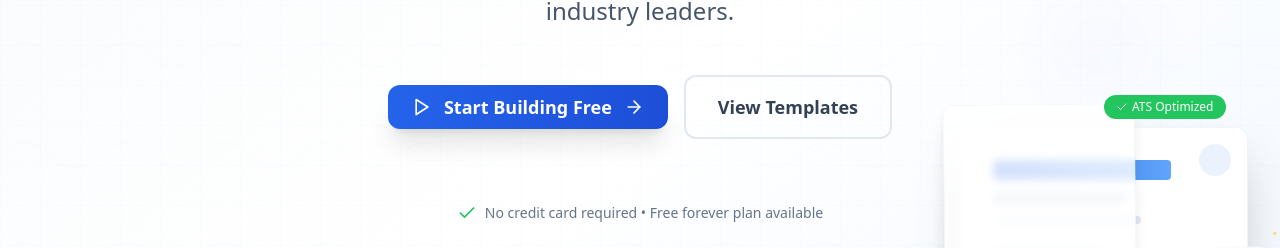
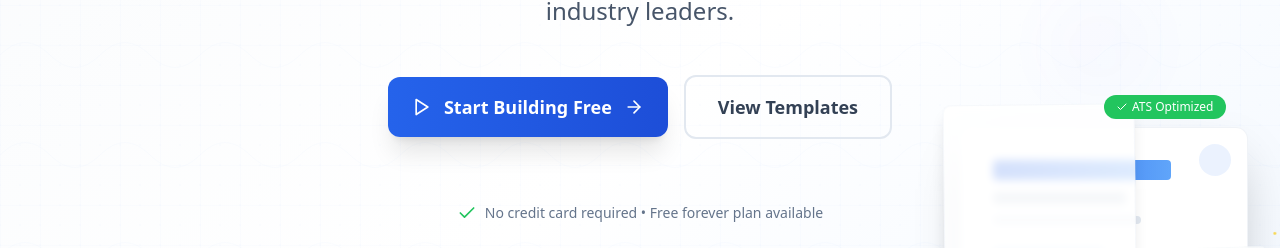
Before and after one commit to lahori-venkatesh/resumesurgdemo, a React (Vite) app: page / in a window 1280 px wide. Shown: the part 459-707 px from the top of the page. Built offline with nearby package versions, Linux system fonts and the light colour scheme; no server answers.

Commit message:
Updated HeroSection.tsx

```diff
--- a/src/components/ui/HeroSection.tsx
+++ b/src/components/ui/HeroSection.tsx
@@ -257,7 +257,7 @@ const HeroSection: React.FC<HeroSectionProps> = ({
           <SignedOut>
             <SignInButton mode="modal">
               <motion.button
-                className="bg-gradient-to-r from-blue-600 to-blue-700 text-white px-6 py-2 rounded-xl font-semibold text-lg flex items-center space-x-3 shadow-xl hover:shadow-2xl transition-all duration-300"
+                className="bg-gradient-to-r from-blue-600 to-blue-700 text-white px-6 py-4 rounded-xl font-semibold text-lg flex items-center space-x-3 shadow-xl hover:shadow-2xl transition-all duration-300"
                 whileHover={{ scale: 1.05, y: -2 }}
                 whileTap={{ scale: 0.95 }}
               >
```
